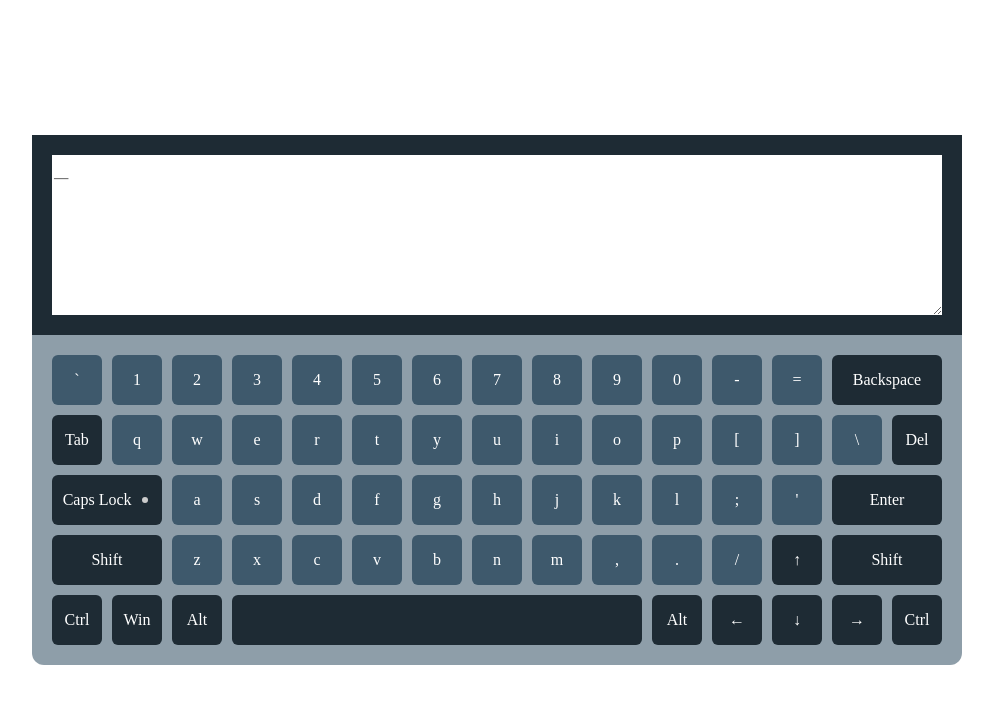
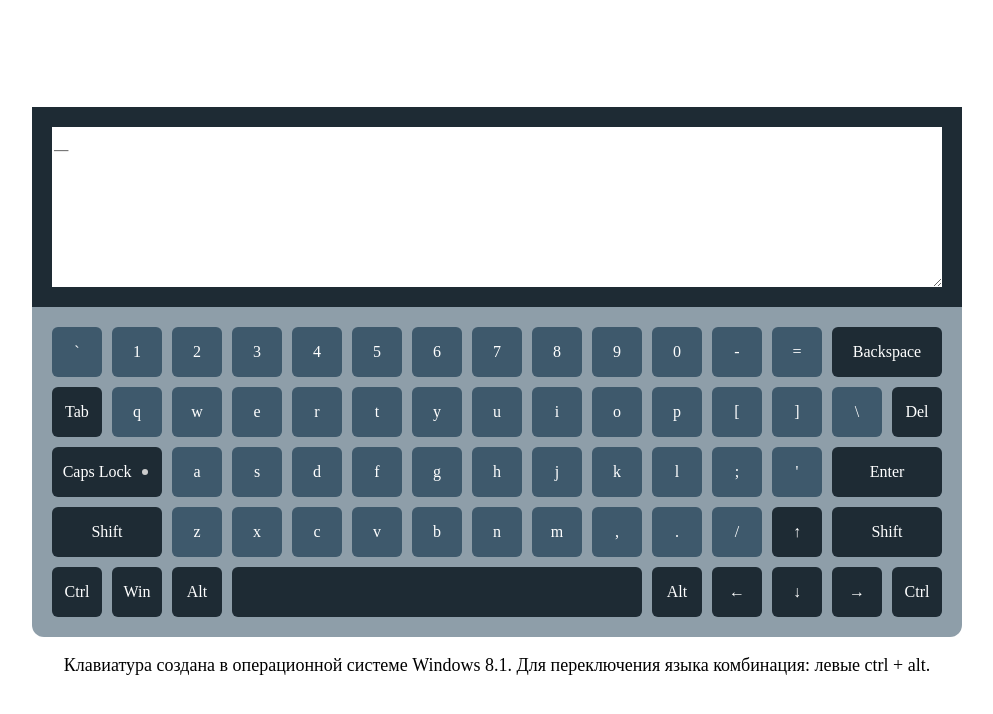
Before and after one commit to 0w1Max/virtual-keyboard, a website with bundled scripts: page index.html in a window 1280 px wide. Shown: the whole page, without its empty margins (143-1136 px from the left). Built offline with nearby package versions, Linux system fonts and the light colour scheme.

Commit message:
feat: implement info text

```diff
--- a/css/style.css
+++ b/css/style.css
@@ -115,3 +115,7 @@ body {
 .keyboard__key_alt.active {
   background-color: #000;
 }
+
+.info__text {
+  font-size: 18px;
+}
--- a/js/create-keyboard.js
+++ b/js/create-keyboard.js
@@ -60,16 +60,23 @@ const createKeyboard = (lang) => {
   const elementContainer = document.createElement('div');
   const elementOutput = document.createElement('textarea');
   const elementKeyboard = document.createElement('div');
+  const elementInfo = document.createElement('div');
+  const elementInfoText = document.createElement('p');
 
   elementContainer.classList.add('container');
   elementOutput.classList.add('output-text');
   elementKeyboard.classList.add('keyboard');
+  elementInfo.classList.add('info');
+  elementInfoText.classList.add('info__text');
 
   elementOutput.placeholder = '_';
+  elementInfoText.textContent = 'Клавиатура создана в операционной системе Windows 8.1. Для переключения языка комбинация: левыe ctrl + alt.';
 
   body.insertAdjacentElement('afterbegin', elementContainer);
   elementContainer.insertAdjacentElement('beforeend', elementOutput);
   elementContainer.insertAdjacentElement('beforeend', elementKeyboard);
+  elementContainer.insertAdjacentElement('beforeend', elementInfo);
+  elementInfo.insertAdjacentElement('beforeend', elementInfoText);
 
   lang.forEach((arr) => {
     const elementKeyboardRow = document.createElement('div');
```
